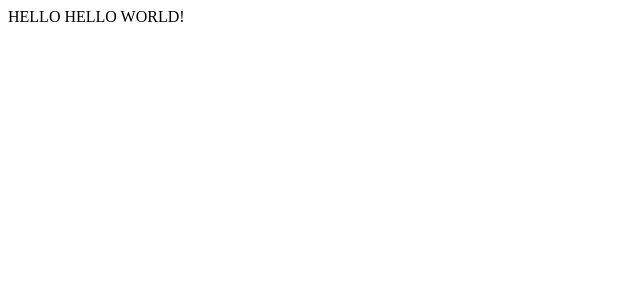
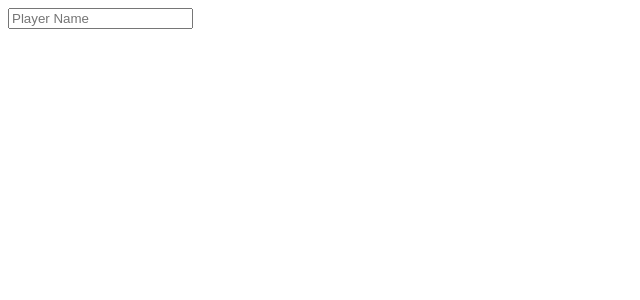
Before and after one commit to aolingo/nbadash, a React (Create React App) app: page / in a window 1280 px wide. Shown: the top 300 px of the page, without its empty margins (0-640 px from the left). Built offline with nearby package versions, Linux system fonts and the light colour scheme.

Commit message:
created search.js with input field

```diff
--- a/src/App.js
+++ b/src/App.js
@@ -1,8 +1,11 @@
 import React from 'react';
+import Search from './search'
 
 function App() {
   return (
-    <div>HELLO HELLO WORLD!</div>
+    <div className="main_container">
+      <Search />
+    </div>
   );
 }
 
--- /dev/null
+++ b/src/search.js
@@ -0,0 +1,29 @@
+import React from 'react';
+
+class Search extends React.Component{
+    constructor(props){
+        super(props);
+        this.state = {
+            name: "",
+        }
+        this.handleChange = this.handleChange.bind(this);
+    }
+
+    handleChange(event){
+        const {className, value} = event.target;
+        this.setState({
+            [className]: value
+        })
+    }
+
+    render(){
+        return(
+            <div className="search_bar_container">
+                <input className="name" type="text" placeholder="Player Name" onChange={this.handleChange} value={this.state.name} />
+            </div>
+        )
+    }
+
+}
+
+export default Search
```
